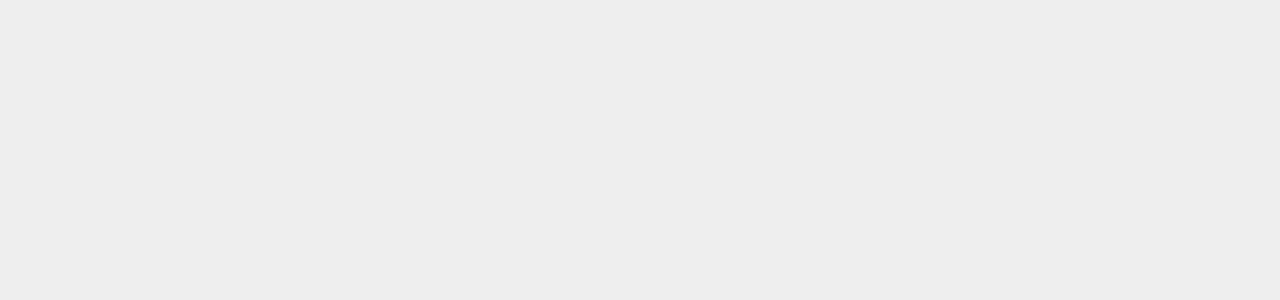
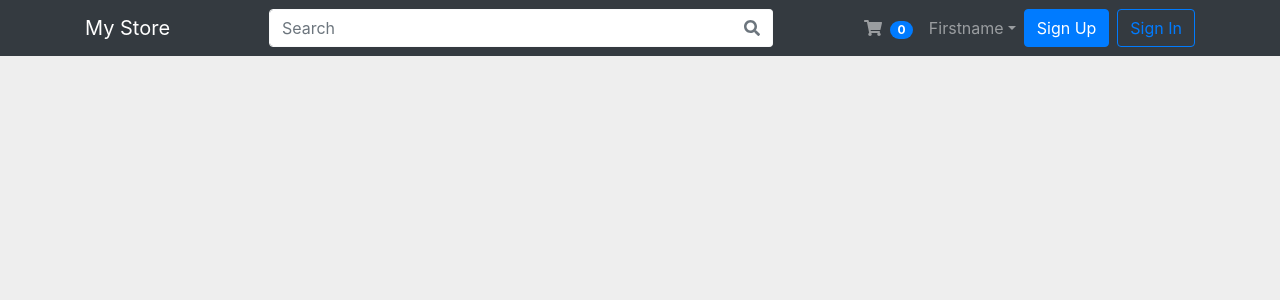
Before and after one commit to abdellatifLabr/mystore-react, a React (Create React App) app: page / in a window 1280 px wide. Shown: the top 300 px of the page. Built offline with nearby package versions, Linux system fonts and the light colour scheme.

Commit message:
Navbar component

```diff
--- a/src/App.jsx
+++ b/src/App.jsx
@@ -1,10 +1,20 @@
 import React, { Component } from 'react';
 import { BrowserRouter, Switch, Route } from 'react-router-dom';
+import { Container } from 'react-bootstrap';
+
+import Navigation from './components/Navigation';
 
 class App extends Component {
   render() {
     return (
-      <BrowserRouter></BrowserRouter>
+      <BrowserRouter>
+        <Navigation />
+        <Container className="my-4">
+          <Switch>
+
+          </Switch>
+        </Container>
+      </BrowserRouter>
     );
   }
 }
--- /dev/null
+++ b/src/components/Navigation.jsx
@@ -0,0 +1,63 @@
+import React, { Component } from 'react';
+import { Link } from 'react-router-dom';
+import {
+  Navbar,
+  Nav,
+  NavDropdown,
+  Form,
+  FormControl,
+  Button,
+  Container,
+  InputGroup,
+  Badge
+} from 'react-bootstrap';
+import { FontAwesomeIcon } from '@fortawesome/react-fontawesome';
+import { faShoppingCart, faSearch } from '@fortawesome/free-solid-svg-icons';
+
+class Navigation extends Component {
+  state = {};
+
+  render() {
+    return (
+      <Navbar bg="dark" variant="dark" expand="lg">
+        <Container>
+          <Navbar.Brand>
+            My Store
+          </Navbar.Brand>
+          <Navbar.Toggle aria-controls="basic-navbar-nav" />
+          <Navbar.Collapse id="basic-navbar-nav">
+            <Form inline className="mx-auto w-50">
+              <InputGroup className="w-100">
+                <FormControl type="text" placeholder="Search" className="border-light" />
+                <InputGroup.Append>
+                  <Button variant="outline-light" className="bg-white text-secondary border-left-0">
+                    <FontAwesomeIcon icon={faSearch}></FontAwesomeIcon>
+                  </Button>
+                </InputGroup.Append>
+              </InputGroup>
+            </Form>
+            <Nav>
+              <Nav.Link as="div">
+                <FontAwesomeIcon icon={faShoppingCart}></FontAwesomeIcon>
+                <Badge pill variant="primary" className="ml-2">0</Badge>
+              </Nav.Link>
+              <NavDropdown title="Firstname" id="basic-nav-dropdown">
+                <NavDropdown.Item href="#action/3.3">Profile</NavDropdown.Item>
+                <NavDropdown.Item href="#action/3.1">Dashboard</NavDropdown.Item>
+                <NavDropdown.Item as="div">Settings</NavDropdown.Item>
+                <NavDropdown.Divider />
+                <NavDropdown.Item>Sign Out</NavDropdown.Item>
+              </NavDropdown>
+            </Nav>
+            <Nav>
+              <Button variant="primary" className="mr-sm-2">Sign Up</Button>
+              <Button variant="outline-primary">Sign In</Button>
+            </Nav>
+          </Navbar.Collapse>
+        </Container>
+      </Navbar>
+    );
+  }
+}
+
+export default Navigation;
```
